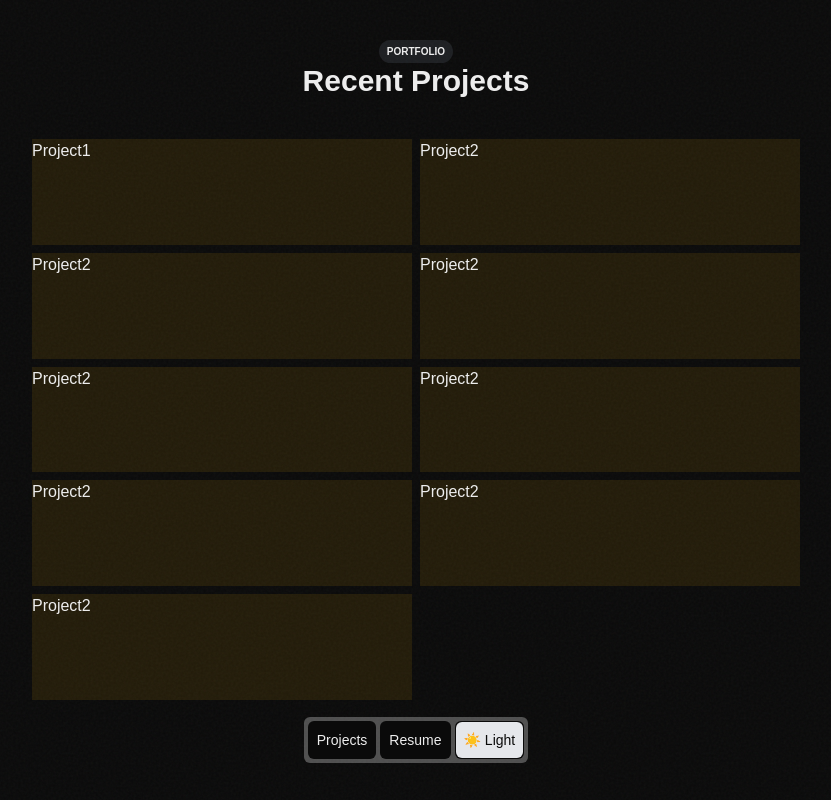
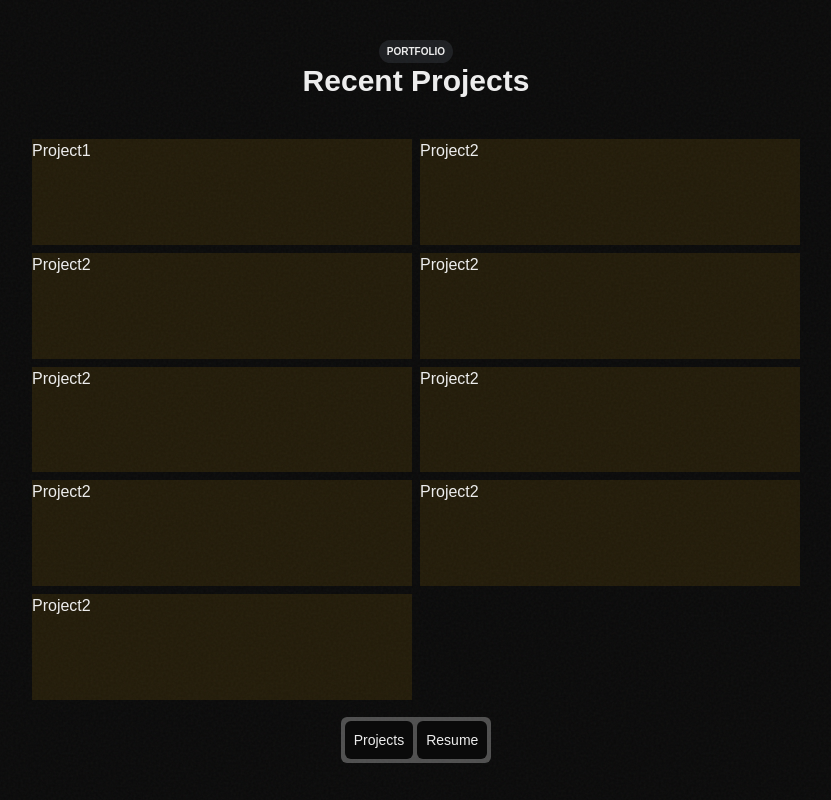
Before and after one commit to yousofo/portfolio, a Next.js app: page /projects in a window 1280 px wide. Shown: the whole page, without its empty margins (224-1055 px from the left). Built offline with nearby package versions, Linux system fonts and the light colour scheme.

Commit message:
removed theme toggler

```diff
--- a/src/app/layout.js
+++ b/src/app/layout.js
@@ -24,7 +24,7 @@ export default function RootLayout({ children }) {
         //   <div className="absolute inset-0 z-[-1] ">
         //   <Image className=" w-full mask-inner mask-outer" src="/bg/circle.jpg" alt=""  fill={true} objectFit="contain" />
         // </div>
-        <html lang="en">
+        <html lang="en" className="my-app-dark">
             <body className={` antialiased h-dvh  test w-screen overflow-hidden`}>
                 <div className=" h-[calc(100%-100px)] overflow-hidden">{children}</div>
                     <div className="h-[100px] overflow-hidden">
--- a/src/components/Navbar/Navbar.jsx
+++ b/src/components/Navbar/Navbar.jsx
@@ -51,9 +51,9 @@ export default function Navbar() {
                 Resume
                 {/* Contact &amp; CV */}
               </a>
-              <div className="border border-transparent [&>*]:rounded-md text-background  " id="contactBtn">
+              {/* <div className="border border-transparent [&>*]:rounded-md text-background  " id="contactBtn">
                 <ThemeSwitcher />
-              </div>
+              </div> */}
             </nav>
           </div>
         </nav>
```
